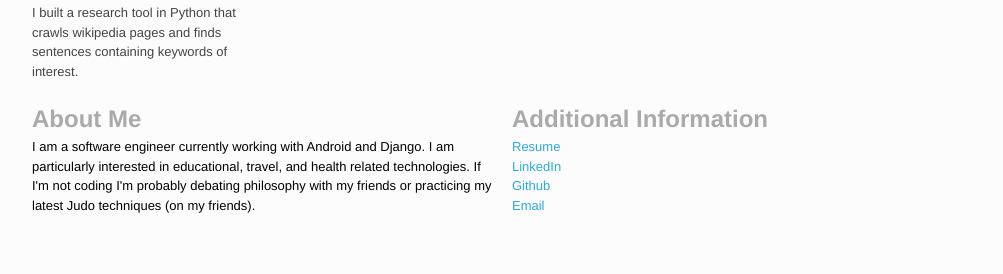
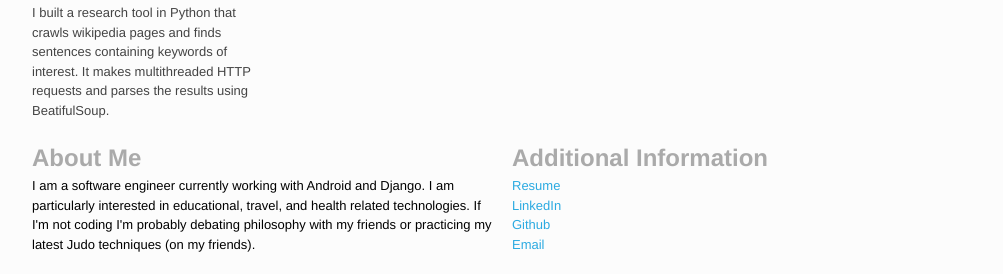
Before and after one commit to natanlailari/natanlailari.github.io, a plain HTML site: page index.html in a window 1280 px wide. Shown: the part 745-1019 px from the top of the page, without its empty margins (138-1141 px from the left). Before the commit the page ends 980 px from the top, so only its background shows below. Drawn offline with Linux system fonts and the light colour scheme.

Commit message:
adding wikilinks

```diff
--- a/index.html
+++ b/index.html
@@ -60,7 +60,7 @@
             <a class="thumb-wrapper" href="https://github.com/natanlailari/wikilinks" target="_blank">
                 <img class="thumb" src="/images/wikilinks.jpg"/>
             </a>
-            <p>I built a research tool in Python that crawls wikipedia pages and finds sentences containing keywords of interest. </p>
+            <p>I built a research tool in Python that crawls wikipedia pages and finds sentences containing keywords of interest. It makes multithreaded HTTP requests and parses the results using BeatifulSoup.</p>
         </div>
             <div class="clear"></div>
             <div class="grid_6">
```
